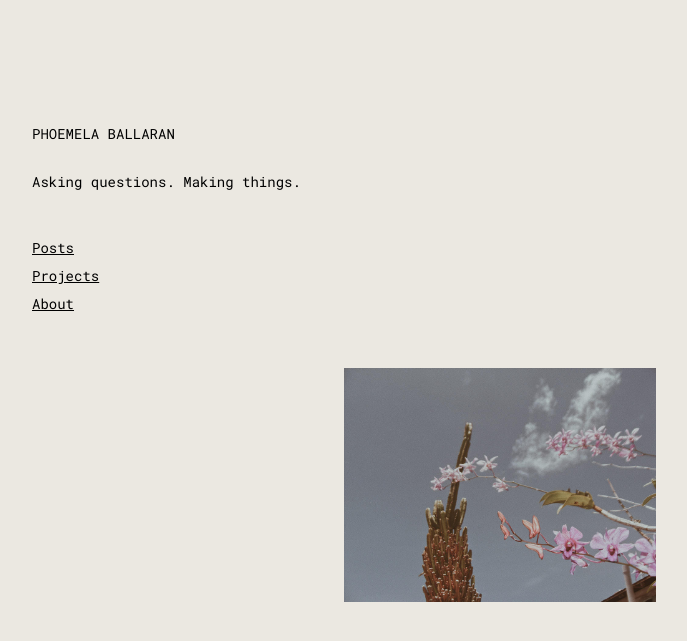
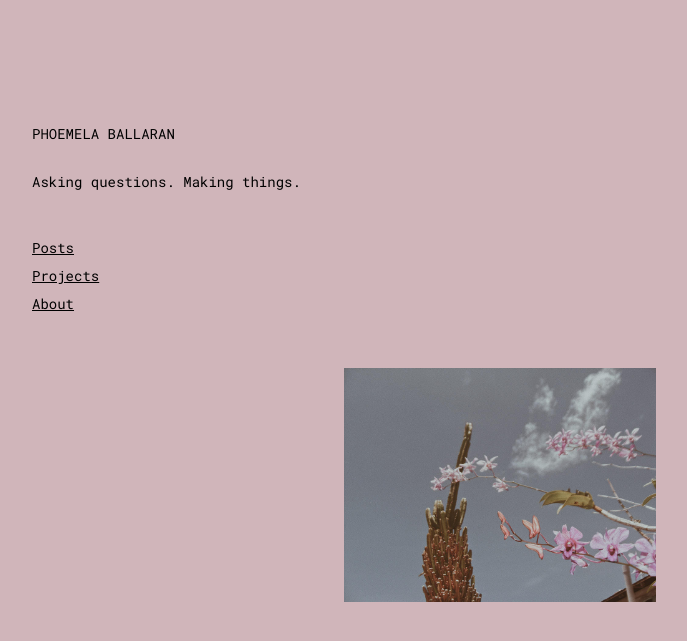
Before and after one commit to comoballar/phoemelaballaran.github.io, a Jekyll site: the page built from index.html, in a window 1280 px wide. Shown: the top 641 px of the page, without its empty margins (88-775 px from the left). Built offline with Jekyll 4.4.1, drawn with Linux system fonts in a browser that asks for light colours.

Commit message:
Update base.scss

```diff
--- a/_sass/base.scss
+++ b/_sass/base.scss
@@ -29,7 +29,7 @@ $font__line-height: 2;
 // colors
 $color__black:      #000000;
 $color__gray:       #000000;
-$color__beige:      #EBE8E1;
+$color__beige:      #D0B5BA;
 $color__yellow:     #EAEAEA;
 
 @mixin media-query($device) {
```
